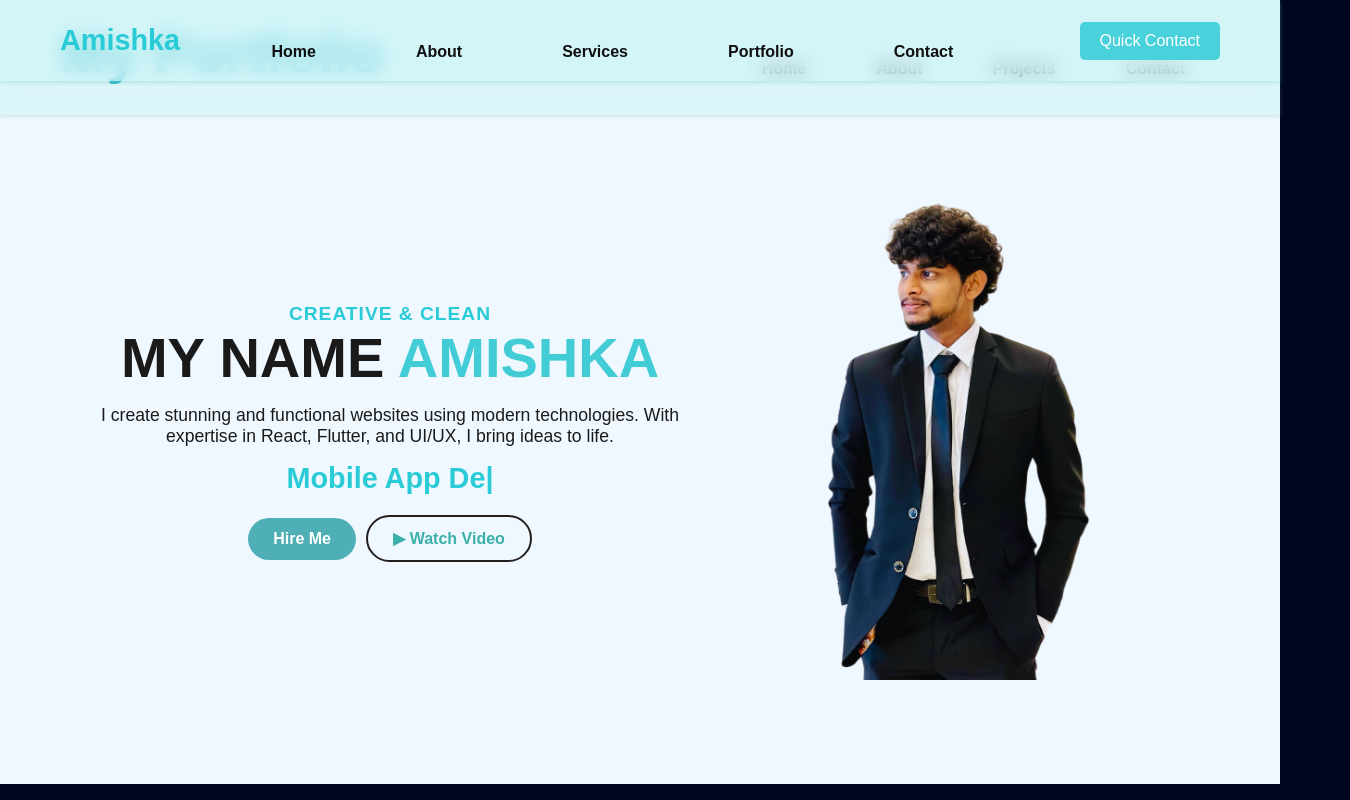
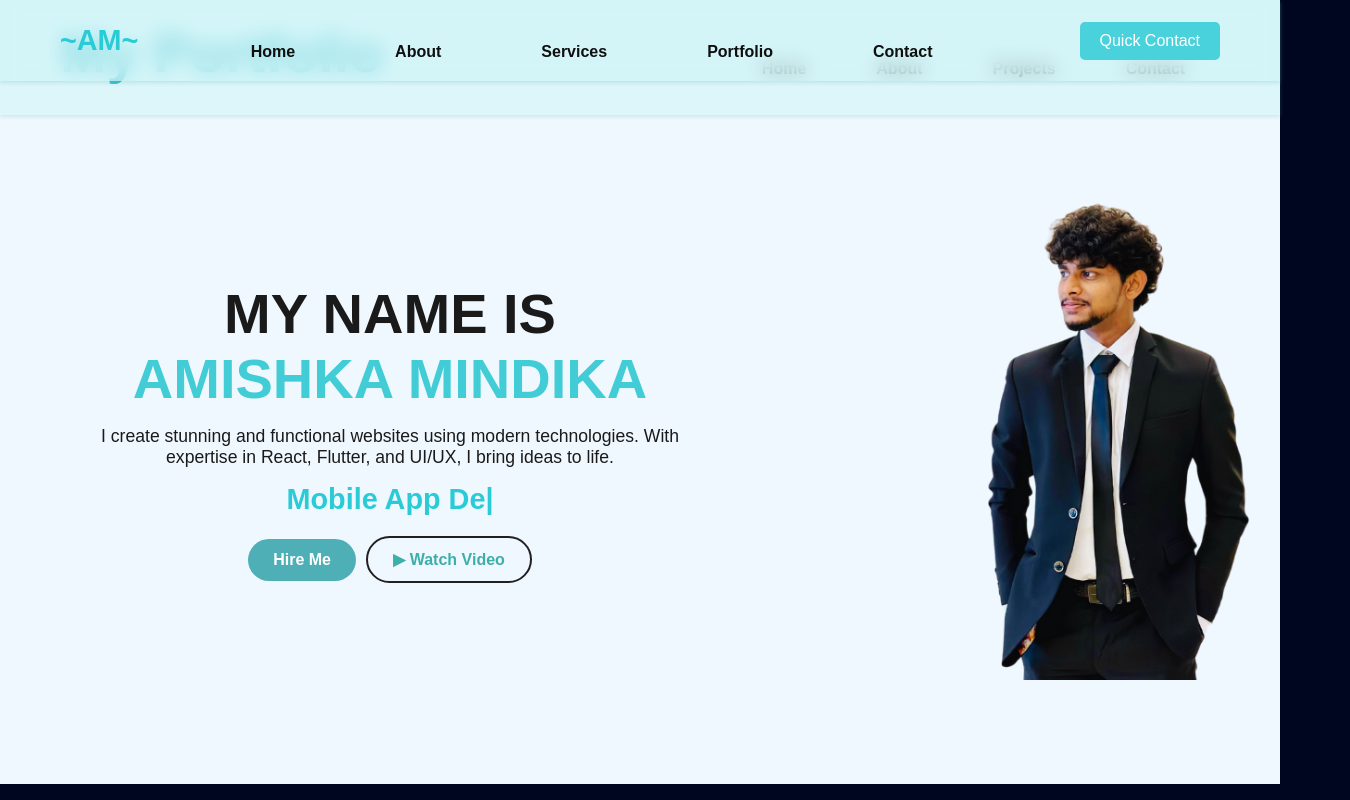
Before and after one commit to AmishkaMindika/myportfolio, a React (Vite) app: page / in a window 1280 px wide. Shown: the whole page, 1350 px wide, since content can reach past the window. Built offline with nearby package versions, Linux system fonts and the light colour scheme.

Commit message:
edit main home

```diff
--- a/src/pages/Home.css
+++ b/src/pages/Home.css
@@ -99,6 +99,7 @@
 h1 {
   font-size: 3.5rem;
   font-weight: bold;
+
 }
 
 .highlight {
@@ -162,7 +163,8 @@ h1 {
 .profile-image {
   width: 500px;
   height: auto;
-  border-radius: 10px;
+  margin-left: 32%;
+
 
   transition: transform 0.3s;
 }
--- a/src/pages/Home.jsx
+++ b/src/pages/Home.jsx
@@ -7,7 +7,7 @@ function Home() {
     <div className="home">
       {/* Navigation Bar */}
       <nav className="navbar">
-        <div className="logo">Amishka</div>
+        <div className="logo">~AM~</div>
         <ul className="nav-links">
           <li><a href="#home">Home</a></li>
           <li><a href="#about">About</a></li>
@@ -21,9 +21,9 @@ function Home() {
       {/* Hero Section */}
       <div className="hero">
         <div className="text-content">
-          <p className="tagline">CREATIVE & CLEAN</p>
+
           <h1>
-            MY NAME <span className="highlight">AMISHKA</span>
+            MY NAME IS <span className="highlight">AMISHKA MINDIKA</span>
           </h1>
           <p className="description">
             I create stunning and functional websites using modern technologies.
@@ -31,6 +31,9 @@ function Home() {
           </p>
 
           {/* Type Animation */}
+          <p>
+
+          </p>
           <TypeAnimation
             sequence={[
               "Web Developer",
```
